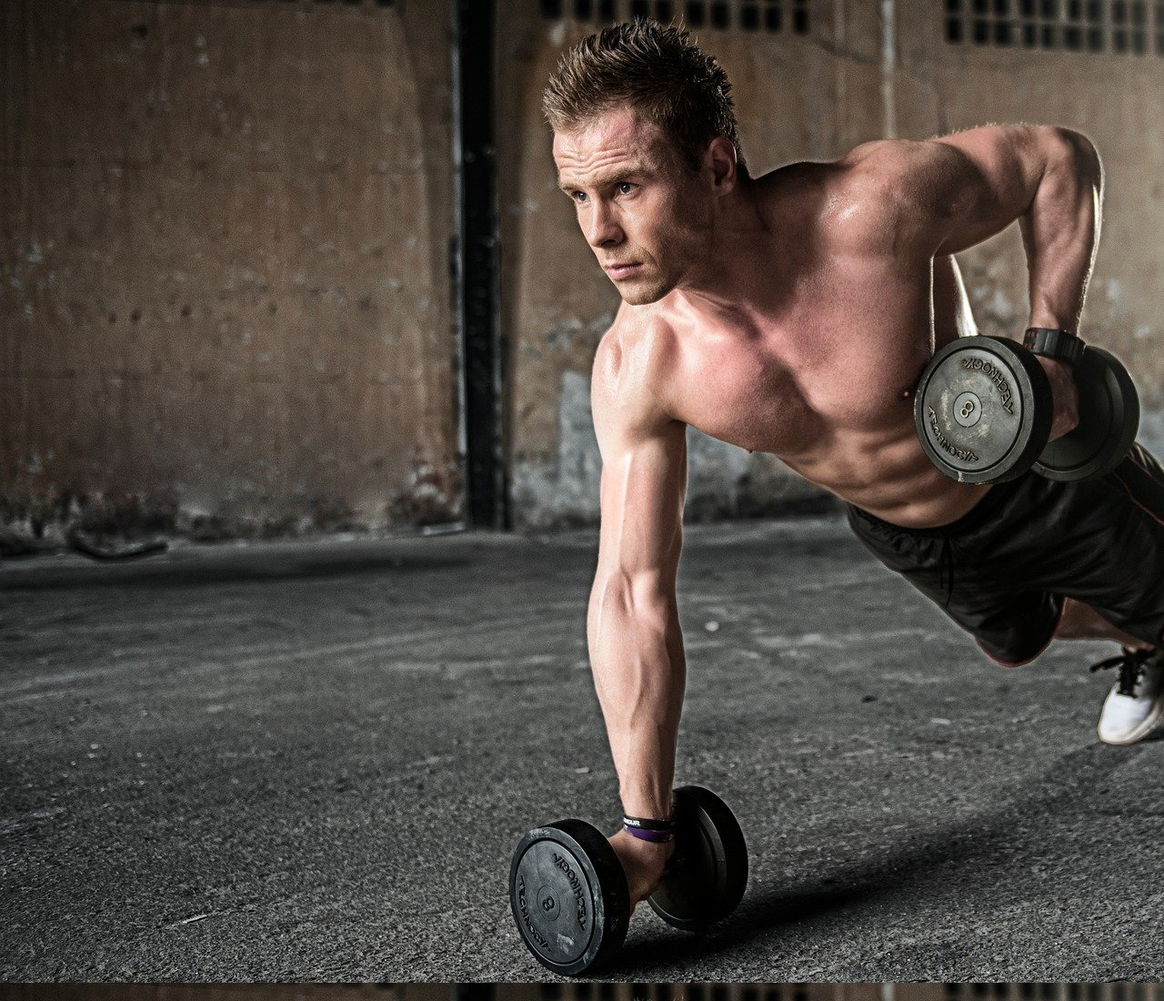
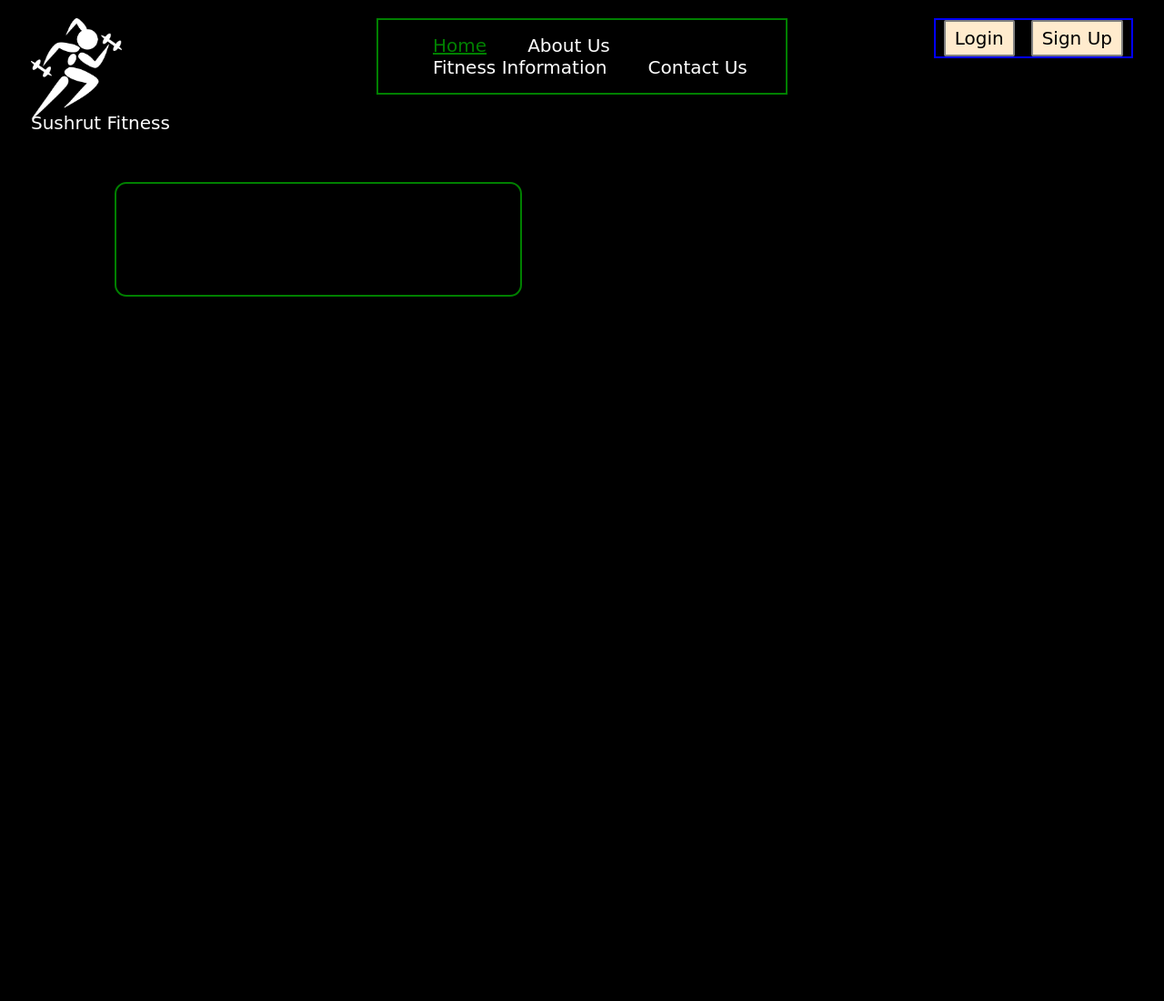
Before and after one commit to stabakade/webdev, a plain HTML site: page gym_website/index.html in a window 1280 px wide. Shown: the top 1100 px of the page at 91% size. Drawn offline with Linux system fonts and the light colour scheme; a web font is replaced by a local one.

Commit message:
created basic layout with navbar and login/signup

```diff
--- a/gym_website/css/style.css
+++ b/gym_website/css/style.css
@@ -0,0 +1,86 @@
+body {
+    margin: 0px;
+    padding: 0px;
+    /* background: url(../img/gym.jpg); */
+    background-color: black;
+    font-family: 'Baloo Bhaina 2', cursive;
+    height: 4000px;
+    color: white;
+}
+.left {
+    /* aise img add karne se background me nahi aa raha;
+    background: url(../img/logo.png); */
+    position: absolute;
+    border: red;
+    top: 20px;
+    left: 34px;
+    /* border: 2px solid red; */
+    display: inline-block;
+
+}
+.left div {
+    line-height: 0px;
+    font-size: 20px;
+}
+.left img {
+    width: 100px;
+    /* css function to invert the image */
+    filter: invert(100%);
+}
+.middle {
+    /* margin ke basis pe centre karne ke liye teen cheezein karni hai */
+    display: block;
+    width: 35%;
+    margin: 20px auto;
+
+    border: 2px solid green;
+}
+.right {
+    /* right me fekne ke liye postion set karna zaruri hai */
+    position: absolute;
+    right: 34px;
+    top: 20px;
+    display: inline-block;
+    border: 2px solid blue;
+}
+.navbar {
+    display: inline-block;
+}
+.navbar li {
+    display: inline-block;
+    font-size: 20px;
+}
+.navbar li a{
+    color: white;
+    /* neeche ki link wali line hatane ke liye */
+    text-decoration: none;
+    padding: 30px 20px;
+}
+
+/* if hover kara ya class active hui */
+.navbar li a:hover, .navbar li a.active {
+    text-decoration: underline;
+    color: green;
+}
+.btn {
+    margin: 0px 9px;
+    background-color: blanchedalmond;
+    padding: 6px 10px;
+    border: 2px solid grey;
+    border-radius: 2px;
+    font-size: 20px;
+    font-family: 'Baloo Bhaina 2', cursive;
+    /* taaki point kare button pe jab le ke aao */
+    cursor: pointer;
+}
+.btn:hover {
+    background-color: rgb(124, 110, 110);
+
+}
+.container {
+    width: 30%;
+    border: 2px solid green;
+    border-radius: 13px;
+    padding: 61px 30px;
+    margin: 96px 126px;
+}
--- a/gym_website/index.html
+++ b/gym_website/index.html
@@ -7,15 +7,38 @@
     <title>Sushrut Gym Website</title>
 </head>
 <link rel="stylesheet" href="css/style.css">
+<link rel="preconnect" href="https://fonts.gstatic.com">
+<link href="https://fonts.googleapis.com/css2?family=Baloo+Bhaina+2:wght@600&display=swap" rel="stylesheet">
+
 <!-- css reset -->
-<style>
-    body {
-        margin: 0px;
-        padding: 0px;
-        background: url(img/gym.jpg);
-        height: 4000px;
-    }
-</style>
+
 <body>
+    <!-- navigation menu header ke bad bana diya kar -->
+    <header class="header">
+        <!-- left box for logo -->
+        <div class="left">
+            <!-- I am left -->
+            <img src="img/logo.png" alt="">
+            <div>Sushrut Fitness</div>
+        </div>
+        <!-- mid box for navbar -->
+        <div class="middle">
+            <ul class="navbar">
+                <li><a href="#" class="active">Home</a></li>
+                <li><a href="#">About Us</a></li>
+                <li><a href="#">Fitness Information</a></li>
+                <li><a href="#">Contact Us</a></li>
+            </ul>
+        </div>
+        <!-- right me sign in ya buttons -->
+        <div class="right">
+        <!-- I am right -->
+        <button class="btn">Login</button><button class="btn">Sign Up</button>
+        </div>
+    </header>
+    <div class="container">
+        <!-- Our container to create form  -->
+
+    </div>
 </body>
 </html>
```
Also changed, not shown: gym_website/img/logo.png (added).
